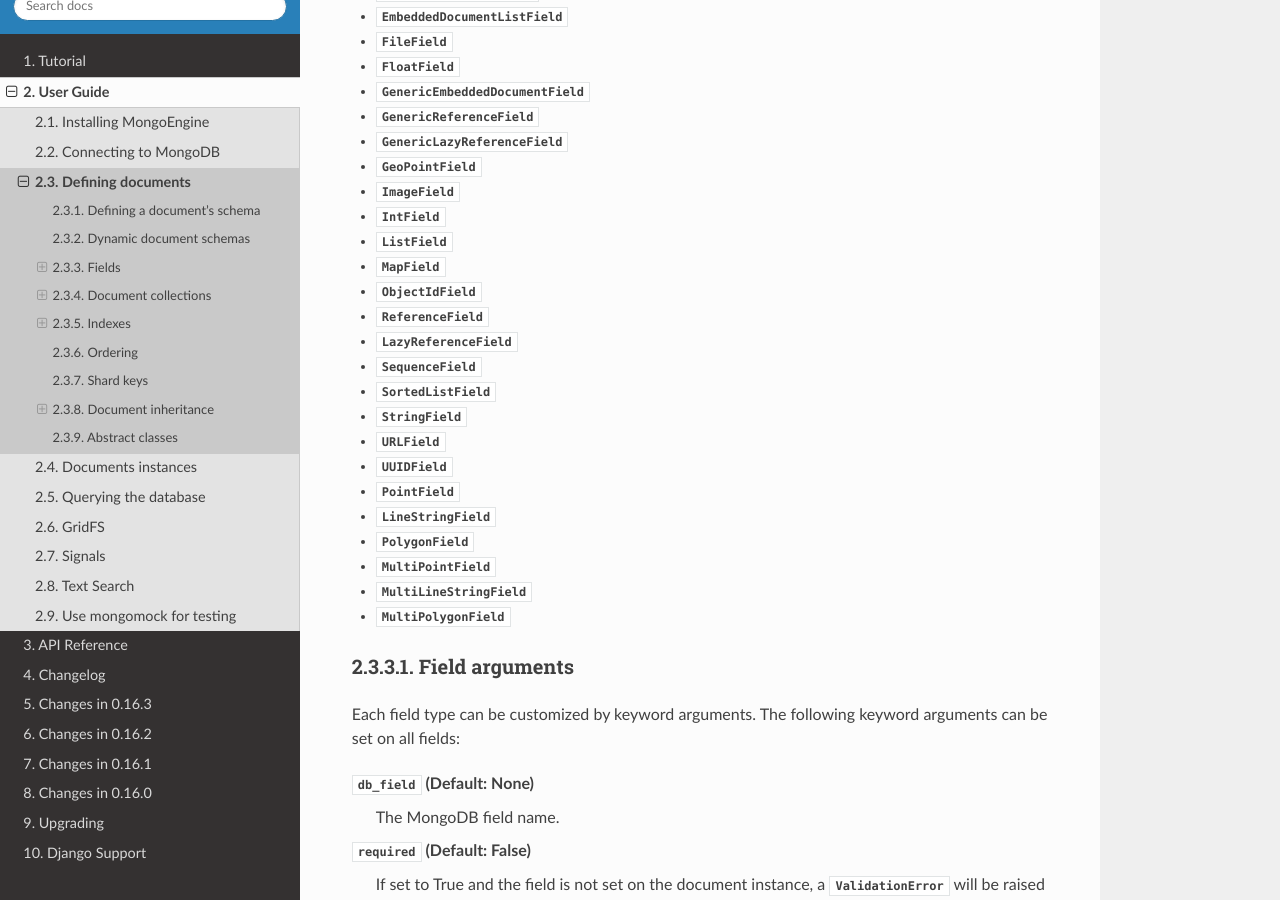
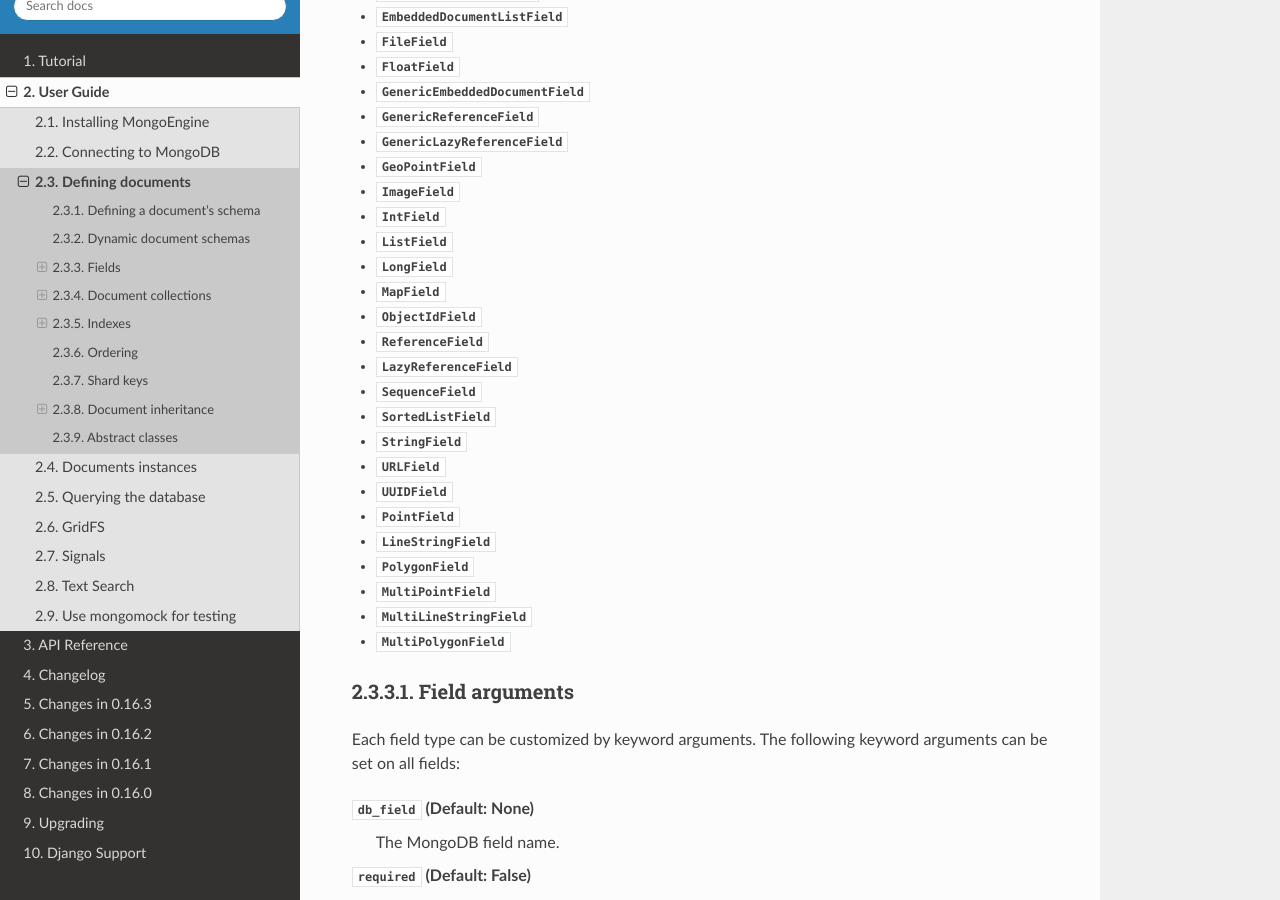
Before and after one commit to MongoEngine/mongoengine, a Sphinx documentation site: the page built from docs/guide/defining-documents.rst, in a window 1280 px wide and 900 px high, scrolled down 1752 px. Built offline with Sphinx 7.4.7 and the Read the Docs theme 2.0.0, drawn with Linux system fonts in a browser that asks for light colours.

Commit message:
Add LongField to Fields list

```diff
--- a/docs/guide/defining-documents.rst
+++ b/docs/guide/defining-documents.rst
@@ -85,6 +85,7 @@ are as follows:
 * :class:`~mongoengine.fields.ImageField`
 * :class:`~mongoengine.fields.IntField`
 * :class:`~mongoengine.fields.ListField`
+* :class:`~mongoengine.fields.LongField`
 * :class:`~mongoengine.fields.MapField`
 * :class:`~mongoengine.fields.ObjectIdField`
 * :class:`~mongoengine.fields.ReferenceField`
```
